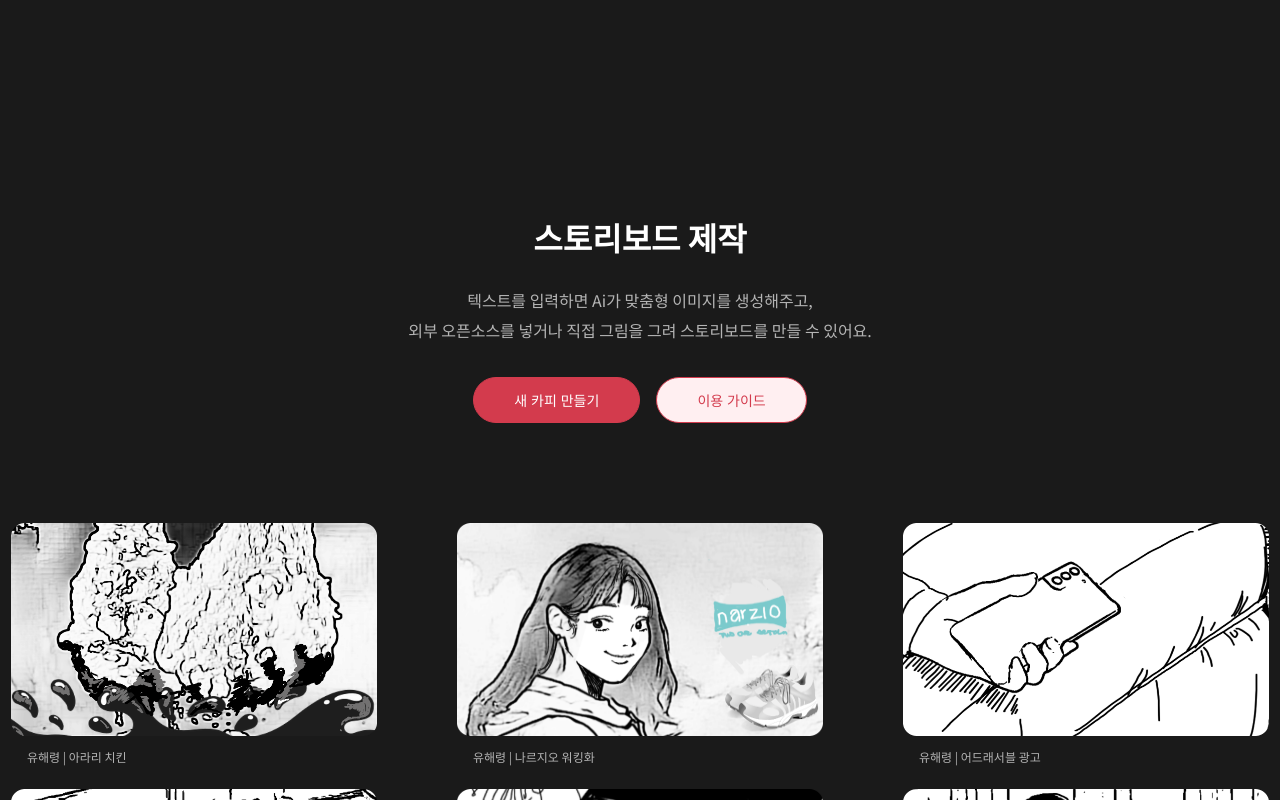
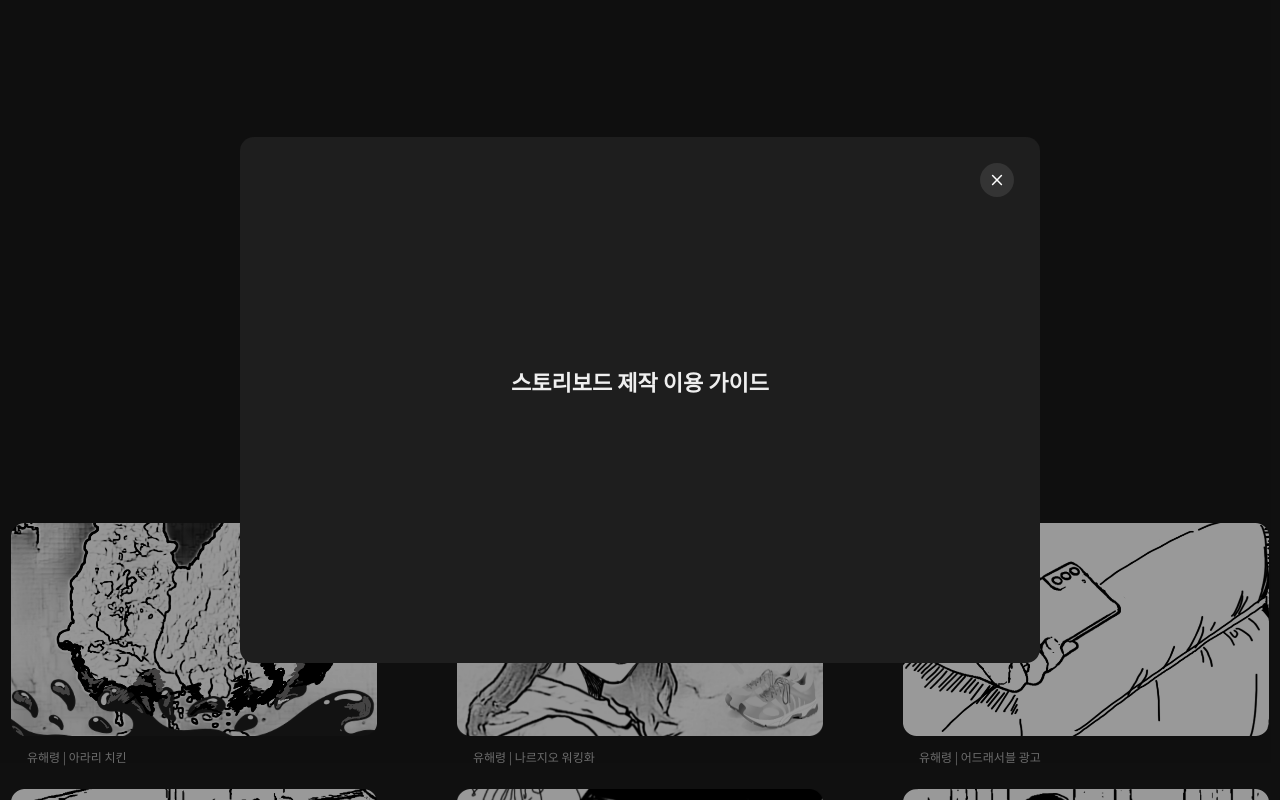
Before and after one commit to uiop5809/FrontEnd, a Next.js app: page /main in a window 1280 px wide. Both pictures are taken after a click on the button "이용 가이드". Shown: the part 3286-4086 px from the top of the page. Built offline with nearby package versions, Linux system fonts and the light colour scheme.

Commit message:
feat(#6): 스토리보드 가이드 - 유튜브 모달 추가

```diff
--- a/package.json
+++ b/package.json
@@ -22,6 +22,7 @@
     "next": "14.1.0",
     "react": "^18",
     "react-dom": "^18",
+    "react-youtube": "^10.1.0",
     "styled-components": "^6.1.8"
   },
   "devDependencies": {
--- a/src/components/common/ModalStyle.tsx
+++ b/src/components/common/ModalStyle.tsx
@@ -15,10 +15,13 @@ export const SearchModalBox = styled.div`
 `;
 
 // 모달 스타일
-export const SearchModalContent = styled.div`
+export const SearchModalContent = styled.div<{
+  width: string;
+  height: string;
+}>`
   padding: 1.62rem;
-  width: 37.5rem;
-  height: 22rem;
+  width: ${(props) => props.width};
+  height: ${(props) => props.height};
   flex-shrink: 0;
   border-radius: 0.875rem;
   background: #1e1e1e;
--- a/src/components/main/IntroModal.tsx
+++ b/src/components/main/IntroModal.tsx
@@ -12,7 +12,11 @@ const IntroModal = (props) => {
   return (
     // 뒷배경을 클릭하면 모달을 나갈 수 있게 해야하므로 뒷 배경 onClick에 state함수를 넣는다.
     <SearchModalBox onClick={clickModal}>
-      <SearchModalContent onClick={(e) => e.stopPropagation()}>
+      <SearchModalContent
+        width="37.5rem"
+        height="22rem"
+        onClick={(e) => e.stopPropagation()}
+      >
         <ModalContent>
           <CloseButton onClick={clickModal}>
             <Image src="/main/Cross.svg" alt="close" width={30} height={30} />
--- a/src/components/main/StoryBlock.tsx
+++ b/src/components/main/StoryBlock.tsx
@@ -6,8 +6,15 @@ import { motion } from "framer-motion";
 import Image from "next/image";
 import styled from "styled-components";
 import { Button } from "../common/ButtonStyle";
+import { useState } from "react";
+import StoryModal from "./StoryModal";
 
 export default function StoryBlock() {
+  // 모달 버튼 클릭 유무를 저장할 state
+  const [showModal, setShowModal] = useState(false);
+  // 버튼 클릭시 모달 버튼 클릭 유무를 설정하는 state 함수
+  const clickModal = () => setShowModal(!showModal);
+
   const Variants = {
     default: {
       scale: 1,
@@ -44,9 +51,11 @@ export default function StoryBlock() {
           initial="default"
           whileHover="scaleUp"
           variants={Variants}
+          onClick={clickModal}
         >
           이용 가이드
         </Button>
+        {showModal && <StoryModal clickModal={clickModal} />}
       </ButtonWrapper>
       <CardBlock>
         {storyBoardData[0].map((v, i) => (
--- /dev/null
+++ b/src/components/main/StoryModal.tsx
@@ -0,0 +1,86 @@
+import { useState } from "react";
+import { SearchModalBox, SearchModalContent } from "../common/ModalStyle";
+import styled from "styled-components";
+import Image from "next/image";
+import { Button } from "../common/ButtonStyle";
+import { colors } from "@/styles/theme";
+import { videoKey } from "@/constants/videoKey";
+import YouTube from "react-youtube";
+
+const StoryModal = (props) => {
+  // 전달받은 state 함수
+  const { clickModal } = props;
+
+  return (
+    // 뒷배경을 클릭하면 모달을 나갈 수 있게 해야하므로 뒷 배경 onClick에 state함수를 넣는다.
+    <SearchModalBox onClick={clickModal}>
+      <SearchModalContent
+        width="50rem"
+        height="32.875rem"
+        onClick={(e) => e.stopPropagation()}
+      >
+        <ModalContent>
+          <CloseButton onClick={clickModal}>
+            <Image src="/main/Cross.svg" alt="close" width={30} height={30} />
+          </CloseButton>
+          <Title>스토리보드 제작 이용 가이드</Title>
+          <YouTube
+            videoId={videoKey}
+            opts={{
+              width: "800",
+              height: "370",
+              playerVars: {
+                autoplay: 1, //자동재생 O
+                rel: 0, //관련 동영상 표시하지 않음
+                modestbranding: 1, // 컨트롤 바에 youtube 로고를 표시하지 않음
+              },
+            }}
+            //이벤트 리스너
+            onEnd={(e) => {
+              e.target.stopVideo(0);
+            }}
+          />
+        </ModalContent>
+      </SearchModalContent>
+    </SearchModalBox>
+  );
+};
+
+export default StoryModal;
+
+const ModalContent = styled.div`
+  position: relative;
+  display: flex;
+  flex-direction: column;
+  width: 100%;
+  height: 100%;
+  padding: 110px 0;
+  justify-content: center;
+  align-items: center;
+`;
+const CloseButton = styled.button`
+  position: absolute;
+  top: 0;
+  right: 0;
+  display: flex;
+  width: 2.125rem;
+  height: 2.125rem;
+  padding: 0.625rem;
+  justify-content: center;
+  align-items: center;
+  flex-shrink: 0;
+  border: 0px;
+  border-radius: 6.25rem;
+  background: #343434;
+  cursor: pointer;
+`;
+const Title = styled.h1`
+  color: ${colors.grey4};
+  text-align: center;
+  font-family: "Noto Sans KR";
+  font-size: 22px;
+  font-style: normal;
+  font-weight: 700;
+  line-height: normal;
+  margin-bottom: 38px;
+`;
--- /dev/null
+++ b/src/constants/videoKey.ts
@@ -0,0 +1,2 @@
+// 스토리보드 이용가이드 영상
+export const videoKey = "XXx5-2Pi09I";
--- a/src/styles/theme.ts
+++ b/src/styles/theme.ts
@@ -14,6 +14,9 @@ export const colors = {
   white: "#ffffff",
   greyTypeMain: "#B4B4B4",
   background: "#1A1A1A",
+  grey1: "#7f7f7f",
+  grey3: "#cecece",
+  grey4: "#efefef",
 } as const;
 
 interface Font {
```
Also changed, not shown: 1 other file (tests, documents, lock files or other folders).
